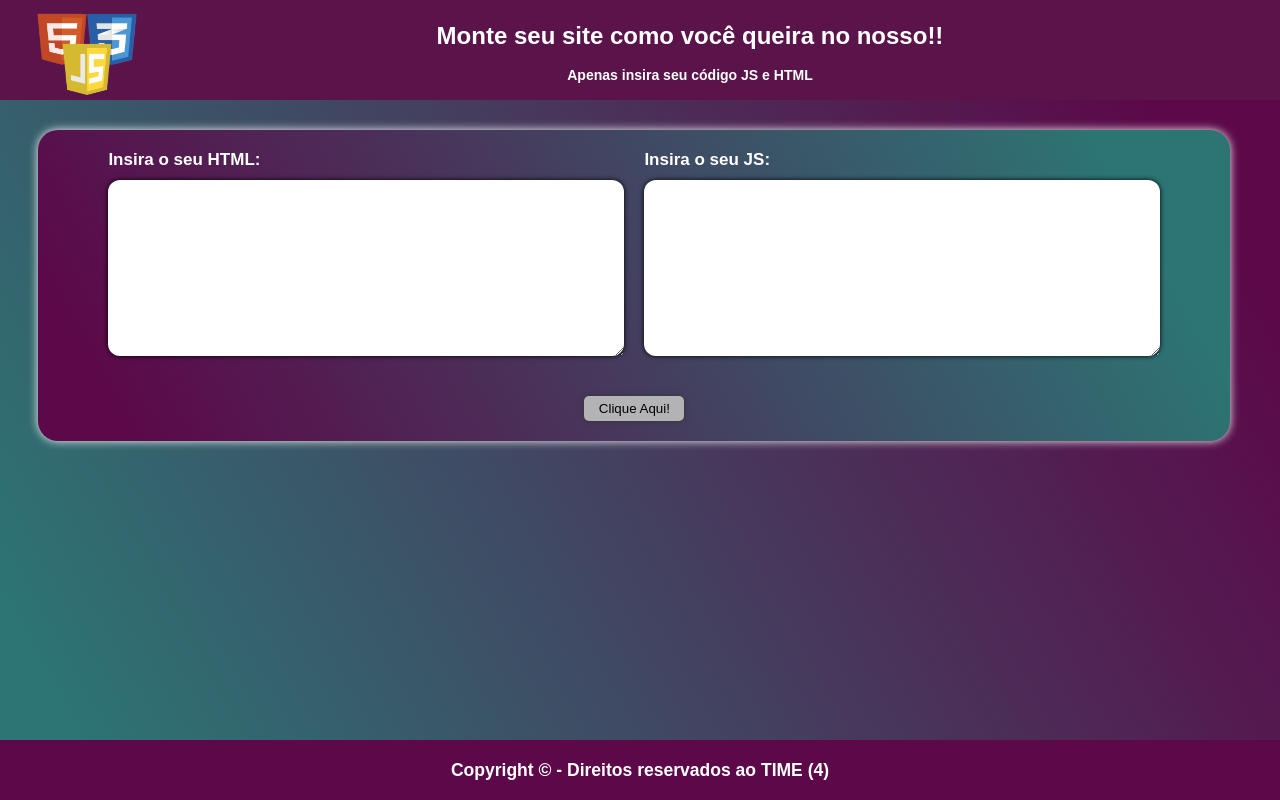
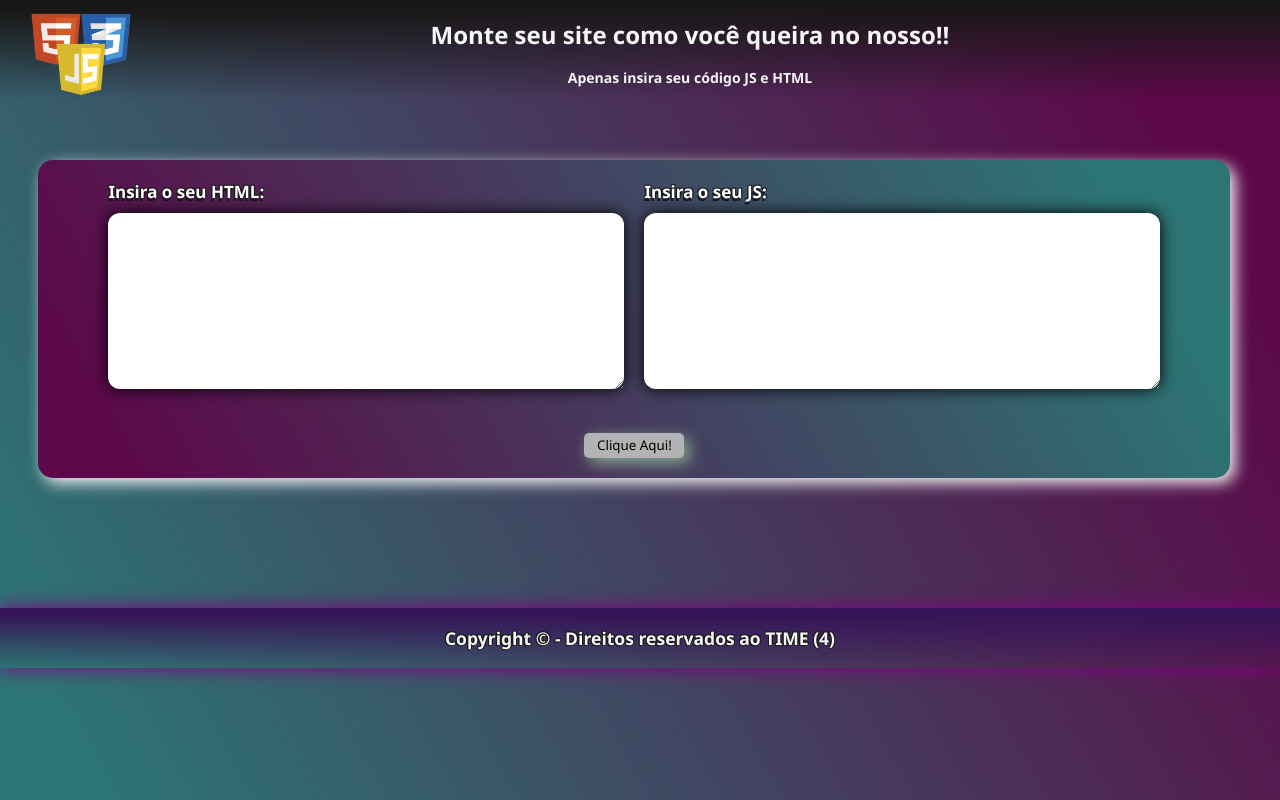
Before and after one commit to MatheusPCV/finalizandoJS, a plain HTML site: page index/index.html in a window 1280 px wide. Drawn offline with Linux system fonts and the light colour scheme.

Commit message:
modificação_css

```diff
--- a/style/style.css
+++ b/style/style.css
@@ -1,9 +1,8 @@
 * {
-    color: white;
     margin: 0;
     padding: 0;
     box-sizing: 0;
-    font-family: "Montserrat", sans-serif;
+    font-family: 'Segoe UI', Tahoma, Geneva, Verdana, sans-serif;
 }
 
 body {
@@ -15,12 +14,13 @@ body {
 }
 
 header {
+    color: whitesmoke;
     display: flex;
     flex-direction: row;
     justify-content: center;
     align-items: center;
-    background-color: #5a144a;
-
+    background-color:transparent;
+    background: linear-gradient(0deg, rgba(255,255,255,0), rgb(25, 23, 23) 90%);
 }
 
 header img {
@@ -28,7 +28,7 @@ header img {
 }
 
 .letras {
-    font-family: Cambria, Cochin, Georgia, Times, 'Times New Roman', serif;
+    font-family: 'Segoe UI', Tahoma, Geneva, Verdana, sans-serif;
     padding-right: 300px;
     display: flex;
     flex-direction: column;
@@ -47,7 +47,7 @@ main {
 }
 
 section {
-    margin-top: 30px;
+    margin-top: 60px;
     background: linear-gradient(241.29deg, #2D7474 10.31%, #5C0849 93.41%);
     position: relative;
     display: flex;
@@ -59,8 +59,13 @@ section {
     padding: 20px;
     width: 90%;
     left: 3vw;
-    border-radius: 20px;
-    box-shadow: 0 0 10px whitesmoke;
+    border-radius: 15px;
+    box-shadow: 5px 5px 15px whitesmoke;
+    transition: 500ms linear;
+}
+
+section:hover{
+    scale: 105%;
 }
 
 .meio {
@@ -73,13 +78,22 @@ section {
     display: flex;
     flex-direction: column;
     gap: 10px;
+    color: white;
+}
+
+.JS b{
+    text-shadow: #1a1a1a -1px -1px 0px, -1px 3px 0px #1a1a1a,  1px -1px 0px #1a1a1a, 1px 0px 0px #1a1a1a;
 }
 
 .HTML {
     display: flex;
     flex-direction: column;
     gap: 10px;
+    color: white;
+}
 
+.HTML b{
+    text-shadow: #1a1a1a -1px -1px 0px, -1px 3px 0px #1a1a1a,  1px -1px 0px #1a1a1a, 1px 0px 0px #1a1a1a;
 }
 
 textarea {
@@ -90,7 +104,7 @@ textarea {
     outline: 0;
     border: none;
     color: black;
-    box-shadow: 0 0 5px black;
+    box-shadow: 0px 0px 15px black;
 }
 
 input {
@@ -101,8 +115,13 @@ input {
     border: none;
     cursor: pointer;
     background-color: rgb(179, 178, 180);
-    box-shadow: 0 0 5px rgb(53, 52, 52);
+    box-shadow: 5px 5px 15px rgb(138, 172, 145);
     color: black;
+    transition: 100ms linear;
+}
+
+input:hover{
+    scale: 110%;
 }
 
 #page2 {
@@ -117,12 +136,18 @@ input {
 footer {
     width: 100%;
     height: 60px;
-    background-color: #5C0849;
     display: flex;
     justify-content: center;
     align-items: center;
     font-size: 15px;
-    margin-top: 15px;
-    position: fixed;
+    margin-top: 130px;
+    position: block;
     bottom: 0;
+    color: whitesmoke;
+    background: linear-gradient(0deg, rgba(54, 22, 95, 0), rgb(54, 20, 88) 90%);
+    box-shadow: 0px 0px 20px purple;
 }
+
+footer h3{
+    text-shadow: #1a1a1a -1px -1px 0px, -1px 1px 0px #1a1a1a,  1px -1px 0px #1a1a1a, 1px 0px 0px #1a1a1a;
+}
```
